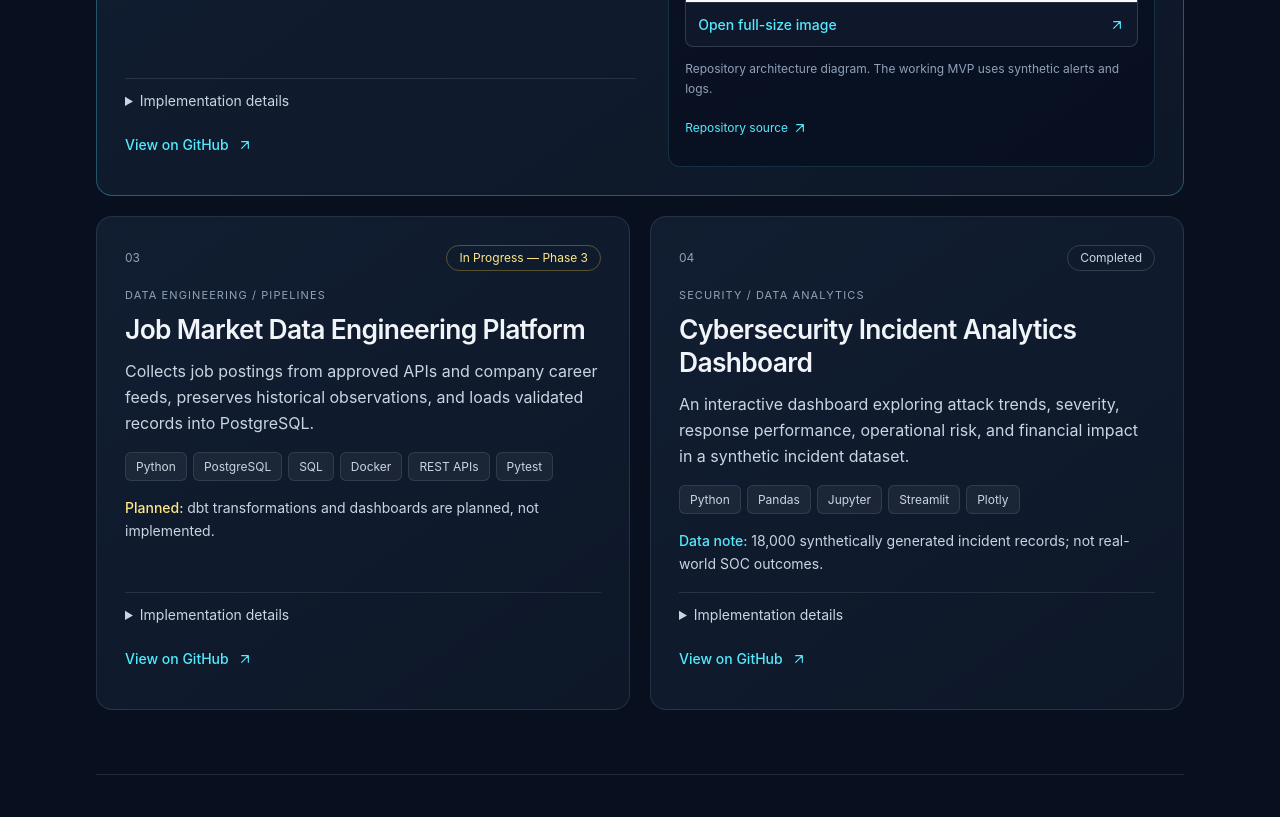
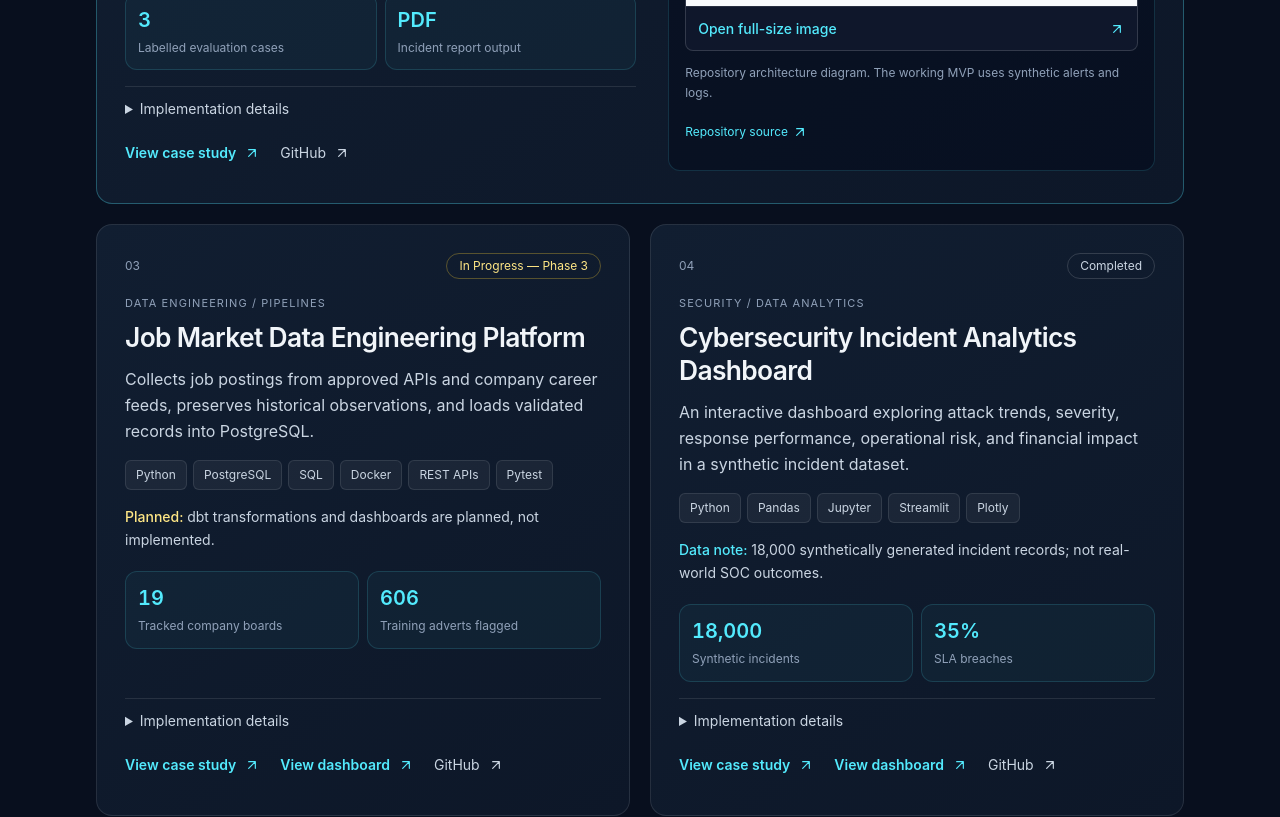
Before and after one commit to NamanSaini04/naman-ai-portfolio, a React (Vite) app: page / in a window 1280 px wide. Shown: the part 2080-2897 px from the top of the page. Built offline with nearby package versions, Linux system fonts and the light colour scheme.

Commit message:
Show outcomes and project case-study/dashboard links on portfolio cards

```diff
--- a/src/components/ProjectCard.jsx
+++ b/src/components/ProjectCard.jsx
@@ -1,10 +1,12 @@
 import { motion, useReducedMotion } from 'motion/react'
 import ArrowIcon from './ArrowIcon'
 import { projectMedia } from '../data/projectMedia'
+import { caseStudies } from '../data/caseStudies'
 
 export default function ProjectCard({ project, index }) {
   const reduceMotion = useReducedMotion()
   const media = projectMedia[project.id]
+  const caseStudy = caseStudies[project.id]
   return (
     <motion.article whileHover={reduceMotion ? undefined : { y: -3 }} transition={{ duration: 0.25, ease: 'easeOut' }} aria-labelledby={`${project.id}-title`} className={`project-card surface grid min-w-0 gap-5 rounded-2xl border p-5 focus-within:border-cyan-300/60 hover:border-cyan-300/40 sm:p-7 ${project.featured ? 'border-cyan-300/30 md:col-span-2 lg:grid-cols-[1.05fr_1fr] lg:gap-8' : 'border-white/10'}`}>
       <div className="flex min-w-0 flex-col">
@@ -20,13 +22,27 @@ export default function ProjectCard({ project, index }) {
         </ul>
         {project.disclosure && <p className="mt-4 text-sm leading-relaxed text-slate-300"><span className="font-medium text-cyan-300">Data note: </span>{project.disclosure}</p>}
         {project.planned && <p className="mt-4 text-sm leading-relaxed text-slate-300"><span className="font-medium text-amber-200">Planned: </span>{project.planned}</p>}
+        {caseStudy && (
+          <div className="mt-5 grid grid-cols-2 gap-2" aria-label={`${project.title} selected project outcomes`}>
+            {caseStudy.metrics.slice(0, 2).map(metric => (
+              <div key={metric.label} className="rounded-xl border border-cyan-300/15 bg-cyan-300/[0.04] px-3 py-3">
+                <p className="text-xl font-semibold tabular-nums text-cyan-300">{metric.value}</p>
+                <p className="mt-1 text-xs leading-relaxed text-slate-400">{metric.label}</p>
+              </div>
+            ))}
+          </div>
+        )}
         <div className="mt-auto pt-4">
           <details className="border-t border-white/10">
             <summary className="cursor-pointer py-3 text-sm text-slate-300 hover:text-cyan-300 focus-visible:outline-2 focus-visible:outline-offset-4 focus-visible:outline-cyan-300">Implementation details<span className="sr-only"> for {project.title}</span></summary>
             <p className="pb-3 text-sm leading-relaxed text-slate-400">{project.details}</p>
             {project.statusNote && <p className="pb-3 text-xs leading-relaxed text-slate-400">{project.statusNote}</p>}
           </details>
-          <a href={project.github} aria-label={`View on GitHub — ${project.title}`} className="inline-flex min-h-11 items-center gap-2 text-sm font-medium text-cyan-300 hover:underline">View on GitHub <ArrowIcon /></a>
+          <div className="flex flex-wrap items-center gap-x-5 gap-y-1">
+            <a href={`/projects/${project.id}`} aria-label={`Read case study — ${project.title}`} className="inline-flex min-h-11 items-center gap-2 text-sm font-semibold text-cyan-300 hover:underline">View case study <ArrowIcon /></a>
+            {caseStudy?.dashboard && <a href={caseStudy.dashboard} target="_blank" rel="noopener noreferrer" aria-label={`Open published dashboard — ${project.title}`} className="inline-flex min-h-11 items-center gap-2 text-sm font-semibold text-cyan-300 hover:underline">View dashboard <ArrowIcon /></a>}
+            <a href={project.github} target="_blank" rel="noopener noreferrer" aria-label={`View source on GitHub — ${project.title}`} className="inline-flex min-h-11 items-center gap-2 text-sm text-slate-300 hover:text-cyan-300 hover:underline">GitHub <ArrowIcon /></a>
+          </div>
         </div>
       </div>
       {media && (
```
